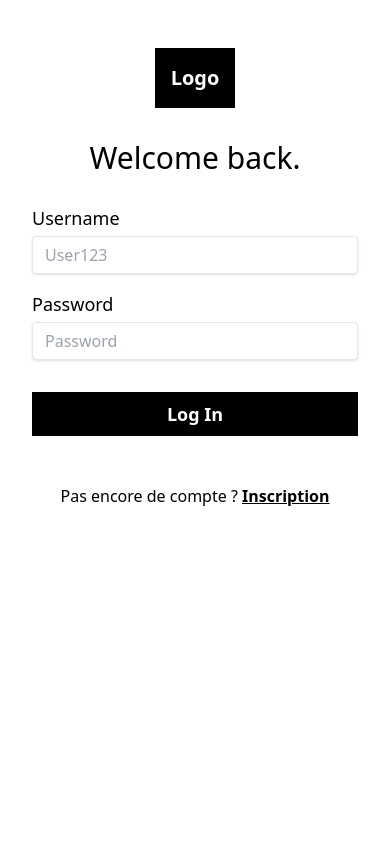
After one commit to DevNono/PE_P22, a Node server app: page /login in a window 390 px wide. The commit adds this page. Run offline with Node 20, Linux system fonts and the light colour scheme; style sheets or scripts are compiled from the project's sources; some libraries are stand-ins or nearby versions.

Commit message:
feat: add some login

```diff
--- a/resources/views/layouts/app.twig
+++ b/resources/views/layouts/app.twig
@@ -19,8 +19,8 @@
 						<div class="flex-shrink-0 mr-4"></div>
 
 						<nav class="flex flex-wrap items-center justify-end">
-							<a href="/signin" class="flex items-center px-5 py-3 font-medium text-gray-600 transition duration-150 ease-in-out hover:text-gray-900">Se connecter</a>
-							<a href="/signup" class="pt-2 pb-2 pl-4 pr-4 ml-3 text-gray-200 bg-red-800 btn-sm hover:bg-gray-800">Créer un compte</a>
+							<a href="/login" class="flex items-center px-5 py-3 font-medium text-gray-600 transition duration-150 ease-in-out hover:text-gray-900">Se connecter</a>
+							<a href="/register" class="pt-2 pb-2 pl-4 pr-4 ml-3 text-gray-200 bg-red-800 btn-sm hover:bg-gray-800">Créer un compte</a>
 						</nav>
 
 					</div>
--- /dev/null
+++ b/resources/views/layouts/auth.twig
@@ -0,0 +1,36 @@
+<!DOCTYPE html>
+<html lang="en">
+<head>
+    <meta charset="UTF-8">
+		<meta http-equiv="X-UA-Compatible" content="IE=edge">
+		<meta name="viewport" content="width=device-width, initial-scale=1.0">
+		<title>{{ title }}</title>
+		<link rel='stylesheet' href='/css/style.css'/> {% block css %}{% endblock %}
+    <meta name="author" content="David Grzyb">
+    <meta name="description" content="">
+</head>
+<body class="h-screen bg-white font-family-karla">
+
+    <div class="flex flex-wrap w-full">
+
+        <!-- Login Section -->
+        <div class="flex flex-col w-full md:w-1/2">
+
+            <div class="flex justify-center pt-12 md:justify-start md:pl-12 md:-mb-24">
+                <a href="#" class="p-4 text-xl font-bold text-white bg-black">Logo</a>
+            </div>
+
+            <div class="flex flex-col justify-center px-8 pt-8 my-auto md:justify-start md:pt-0 md:px-24 lg:px-32">
+                {% block body %}{% endblock %}
+            </div>
+
+        </div>
+
+        <!-- Image Section -->
+        <div class="w-1/2 shadow-2xl">
+            <img class="hidden object-cover w-full h-screen md:block" src="https://source.unsplash.com/IXUM4cJynP0">
+        </div>
+    </div>
+
+</body>
+</html>
--- /dev/null
+++ b/resources/views/login.twig
@@ -0,0 +1,25 @@
+{% extends 'layouts/auth.twig' %}
+
+{% block css %}
+
+{% endblock %}
+
+{% block body %}
+	<p class="text-3xl text-center">Welcome back.</p>
+	<form class="flex flex-col pt-3 md:pt-8"  action="/login" method="post">
+		<div class="flex flex-col pt-4">
+			<label for="userName" class="text-lg">Username</label>
+			<input type="userName" id="userName" name="userName" placeholder="User123" class="w-full px-3 py-2 mt-1 leading-tight text-gray-700 border rounded shadow appearance-none focus:outline-none focus:shadow-outline">
+		</div>
+
+		<div class="flex flex-col pt-4">
+			<label for="password" class="text-lg">Password</label>
+			<input type="password" id="password" placeholder="Password" name="password" class="w-full px-3 py-2 mt-1 leading-tight text-gray-700 border rounded shadow appearance-none focus:outline-none focus:shadow-outline">
+		</div>
+
+		<input type="submit" value="Log In" class="p-2 mt-8 text-lg font-bold text-white bg-black hover:bg-gray-700">
+	</form>
+	<div class="pt-12 pb-12 text-center">
+		<p>Pas encore de compte ? <a href="/register" class="font-semibold underline">Inscription</a></p>
+	</div>
+{% endblock %}
--- a/routes/index.js
+++ b/routes/index.js
@@ -32,6 +32,10 @@ router.post('/contact', async (req, res) => {
 
 /* Register Route
 ========================================================= */
+router.get('/register', (req, res) => {
+	res.render('register', {title: 'Register'});
+});
+
 router.post('/register', async (req, res) => {
 	// Hash the password provided by the user with bcrypt so that
 	// we are never storing plain text passwords. This is crucial
@@ -55,19 +59,22 @@ router.post('/register', async (req, res) => {
 
 /* Login Route
   ========================================================= */
+
+router.get('/login', (req, res) => {
+	res.render('login', {title: 'Login'});
+});
+
 router.post('/login', async (req, res) => {
-	const {username, password} = req.body;
+	const {userName, password} = req.body;
 
 	// If the username / password is missing, we use status code 400
 	// indicating a bad request was made and send back a message
-	if (!username || !password) {
-		return res.status(400).send('Request missing username or password param');
+	if (!userName || !password) {
+		return res.status(400).send('Missing username or password');
 	}
 
 	try {
-		let user = await User.authenticate(username, password);
-
-		user = await user.authorize();
+		const user = await User.authenticate(userName, password);
 
 		return res.json(user);
 	} catch (err) {
@@ -77,7 +84,7 @@ router.post('/login', async (req, res) => {
 
 /* Logout Route
   ========================================================= */
-router.delete('/logout', async (req, res) => {
+router.get('/logout', async (req, res) => {
 	// Because the logout request needs to be send with
 	// authorization we should have access to the user
 	// on the req object, so we will try to find it and
```
Also changed, not shown: database/migrations/20220520122937-create-auth-token.js (+7 -0 lines), resources/views/register.twig (added, +30 -0 lines).
